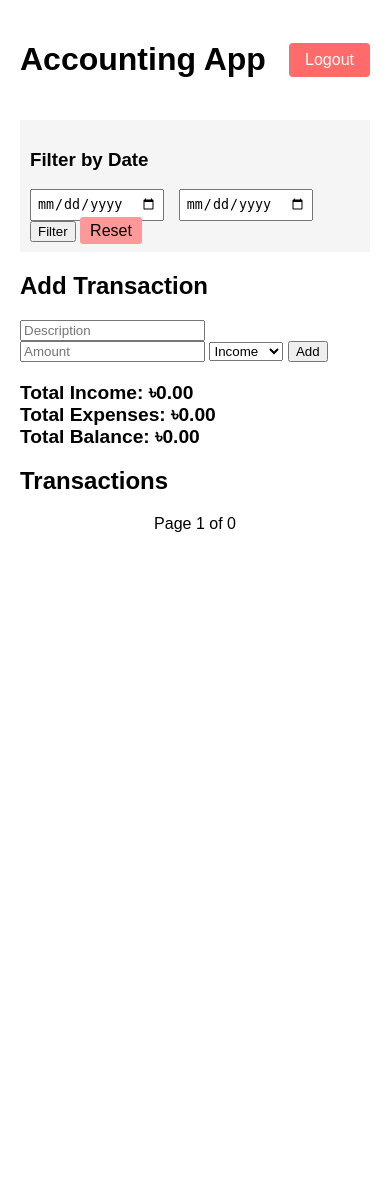
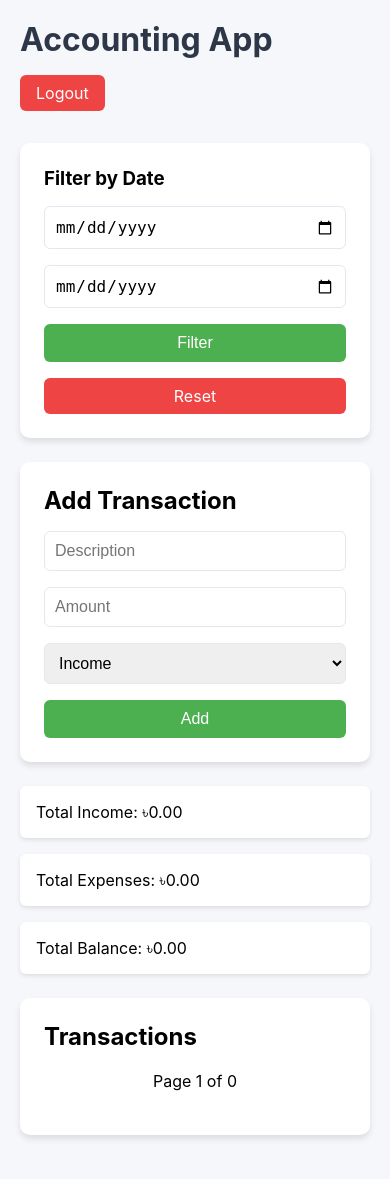
Before and after one commit to dipu-cse/MadGrimRobot, a Flask app: page / in a window 390 px wide. Before the commit the page ends 532 px from the top, so only its background shows below. Run offline with Flask 3, Linux system fonts and the light colour scheme; the visitor is signed in with stand-in values (Sample User, id 1); data that the repository does not hold is empty.

Commit message:
Assistant checkpoint
Assistant generated file changes:
- templates/login.html: Modern and responsive login page
- templates/index.html: Modern and responsive main page

---

User prompt:

need morder looking UI with mobile responsive

```diff
--- a/templates/index.html
+++ b/templates/index.html
@@ -3,40 +3,117 @@
 <html>
 <head>
     <title>Simple Accounting App</title>
+    <meta name="viewport" content="width=device-width, initial-scale=1.0">
     <style>
-        body { font-family: Arial; max-width: 800px; margin: 0 auto; padding: 20px; }
-        .transaction { margin: 10px 0; padding: 10px; border: 1px solid #ddd; }
-        .income { background-color: #e6ffe6; }
-        .expense { background-color: #ffe6e6; }
-        .form { margin: 20px 0; }
-        .total { font-size: 1.2em; font-weight: bold; }
-        .date-filter { margin: 20px 0; padding: 10px; background: #f5f5f5; }
-        .date-filter input { margin-right: 10px; padding: 5px; }
-        .reset-btn { padding: 5px 10px; background: #ff9999; color: black; text-decoration: none; border-radius: 3px; }
-        .pagination { margin: 20px 0; text-align: center; }
-        .pagination a { padding: 5px 10px; margin: 0 5px; text-decoration: none; background: #f0f0f0; border-radius: 3px; }
-        .pagination span { margin: 0 10px; }
+        * { box-sizing: border-box; margin: 0; padding: 0; }
+        body {
+            font-family: -apple-system, BlinkMacSystemFont, 'Segoe UI', Roboto, sans-serif;
+            background: #f5f7fa;
+            padding: 20px;
+            max-width: 1200px;
+            margin: 0 auto;
+        }
+        .header {
+            display: flex;
+            justify-content: space-between;
+            align-items: center;
+            margin-bottom: 2rem;
+            flex-wrap: wrap;
+            gap: 1rem;
+        }
+        h1 { color: #2d3748; }
+        .logout-btn {
+            padding: 8px 16px;
+            background: #ef4444;
+            color: white;
+            text-decoration: none;
+            border-radius: 6px;
+            transition: background 0.3s;
+        }
+        .logout-btn:hover { background: #dc2626; }
+        .card {
+            background: white;
+            padding: 1.5rem;
+            border-radius: 10px;
+            box-shadow: 0 4px 6px rgba(0, 0, 0, 0.1);
+            margin-bottom: 1.5rem;
+        }
+        .transaction {
+            margin: 10px 0;
+            padding: 15px;
+            border-radius: 6px;
+            border: 1px solid #e2e8f0;
+        }
+        .income { background-color: #f0fdf4; border-left: 4px solid #22c55e; }
+        .expense { background-color: #fef2f2; border-left: 4px solid #ef4444; }
+        .form { display: grid; gap: 1rem; }
+        @media (min-width: 768px) {
+            .form { grid-template-columns: 1fr 1fr 1fr auto; }
+        }
+        input, select, button {
+            padding: 10px;
+            border: 1px solid #e2e8f0;
+            border-radius: 6px;
+            font-size: 16px;
+        }
+        button {
+            background: #4CAF50;
+            color: white;
+            border: none;
+            cursor: pointer;
+            transition: background 0.3s;
+        }
+        button:hover { background: #45a049; }
+        .total {
+            display: grid;
+            gap: 1rem;
+            margin: 1.5rem 0;
+        }
+        @media (min-width: 768px) {
+            .total { grid-template-columns: repeat(3, 1fr); }
+        }
+        .total div {
+            padding: 1rem;
+            border-radius: 6px;
+            background: white;
+            box-shadow: 0 2px 4px rgba(0, 0, 0, 0.1);
+        }
+        .pagination {
+            display: flex;
+            justify-content: center;
+            gap: 10px;
+            margin: 20px 0;
+        }
+        .pagination a {
+            padding: 8px 16px;
+            text-decoration: none;
+            background: white;
+            border-radius: 6px;
+            color: #4CAF50;
+            transition: background 0.3s;
+        }
+        .pagination a:hover { background: #f0fdf4; }
     </style>
 </head>
 <body>
-    <div style="display: flex; justify-content: space-between; align-items: center;">
+    <div class="header">
         <h1>Accounting App</h1>
-        <a href="/logout" style="padding: 8px 16px; background: #ff6b6b; color: white; text-decoration: none; border-radius: 4px;">Logout</a>
+        <a href="/logout" class="logout-btn">Logout</a>
     </div>
 
-    <div class="date-filter">
+    <div class="card">
         <h3>Filter by Date</h3>
-        <form method="get">
-            <input type="date" name="start_date" value="{{ start_date }}" placeholder="Start Date">
-            <input type="date" name="end_date" value="{{ end_date }}" placeholder="End Date">
+        <form method="get" class="form" style="margin-top: 1rem;">
+            <input type="date" name="start_date" value="{{ start_date }}">
+            <input type="date" name="end_date" value="{{ end_date }}">
             <button type="submit">Filter</button>
-            <a href="/" class="reset-btn">Reset</a>
+            <a href="/" class="logout-btn" style="text-align: center">Reset</a>
         </form>
     </div>
 
-    <div class="form">
+    <div class="card">
         <h2>Add Transaction</h2>
-        <form action="/add" method="post">
+        <form action="/add" method="post" class="form" style="margin-top: 1rem;">
             <input type="text" name="description" placeholder="Description" required>
             <input type="number" name="amount" step="0.01" placeholder="Amount" required>
             <select name="type">
@@ -53,16 +130,14 @@
         <div>Total Balance: ৳{{ "%.2f"|format(total) }}</div>
     </div>
 
+    <div class="card">
         <h2>Transactions</h2>
         {% for transaction in transactions %}
         <div class="transaction {{ transaction.type }}">
             <strong>{{ transaction.description }}</strong>
-        <br>
-        Amount: ৳{{ "%.2f"|format(transaction.amount) }}
-        <br>
-        Date: {{ transaction.date.strftime('%Y-%m-%d %H:%M') }}
-        <br>
-        Type: {{ transaction.type }}
+            <div>Amount: ৳{{ "%.2f"|format(transaction.amount) }}</div>
+            <div>Date: {{ transaction.date.strftime('%Y-%m-%d %H:%M') }}</div>
+            <div>Type: {{ transaction.type }}</div>
         </div>
         {% endfor %}
 
@@ -77,5 +152,6 @@
                 <a href="{{ url_for('index', page=pagination.next_num, start_date=start_date, end_date=end_date) }}">Next &raquo;</a>
             {% endif %}
         </div>
+    </div>
 </body>
 </html>
```
Also changed, not shown: templates/login.html (+54 -4 lines). Lines whose indentation alone changed are shown as unchanged.
